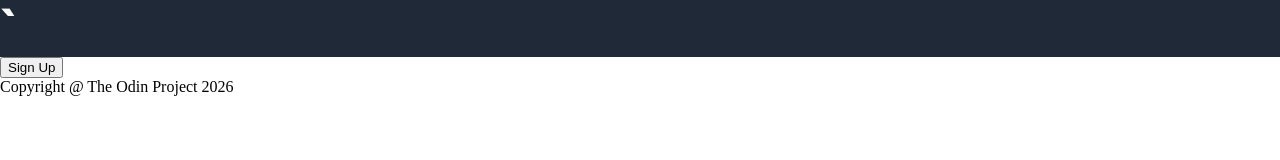
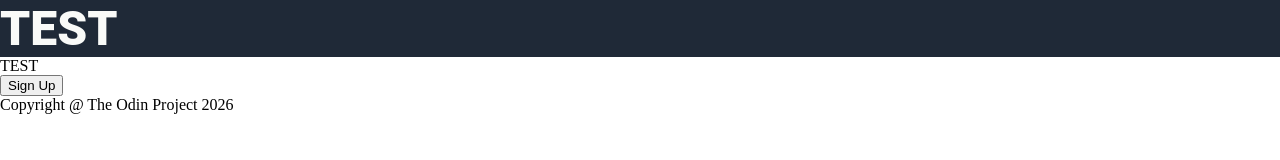
Before and after one commit to fdaiso/landing-page, a plain HTML site: page index.html in a window 1280 px wide. Drawn offline with Linux system fonts and the light colour scheme.

Commit message:
Add test text to fix issues

```diff
--- a/index.html
+++ b/index.html
@@ -9,7 +9,7 @@
 <body>
     <div class="header"></div>
     <div class="hero">
-        <div class="content">`</div>
+        <div class="content">TEST</div>
         <div class="img"></div>
     </div>
     <div class="img-showcase">
@@ -30,7 +30,7 @@
             <div class="content"></div>
         </div>
     </div>
-    <div class="quote">
+    <div class="quote"> TEST
         <div class="content"></div>
         <div class="speaker"></div>
     </div>
```
